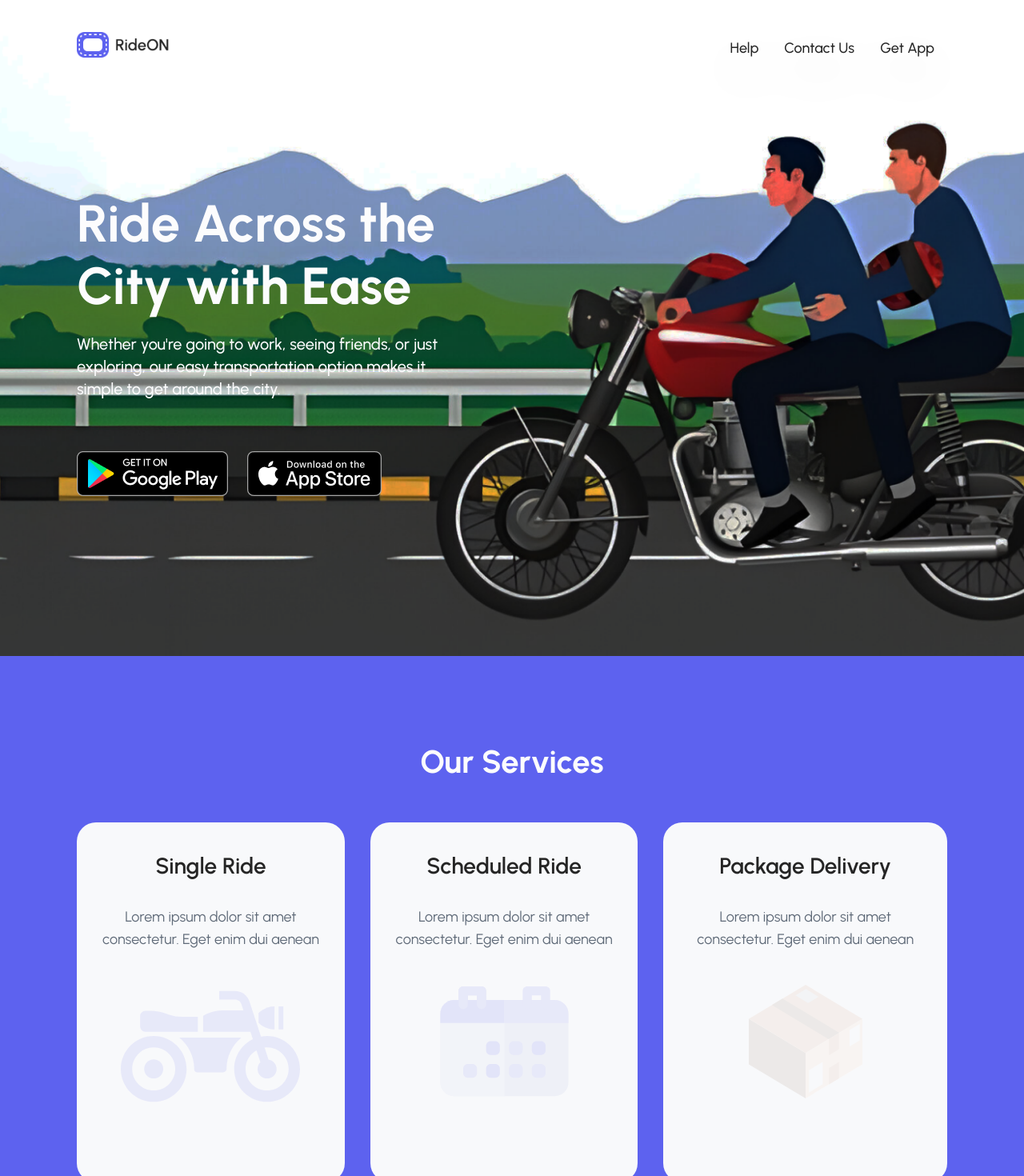
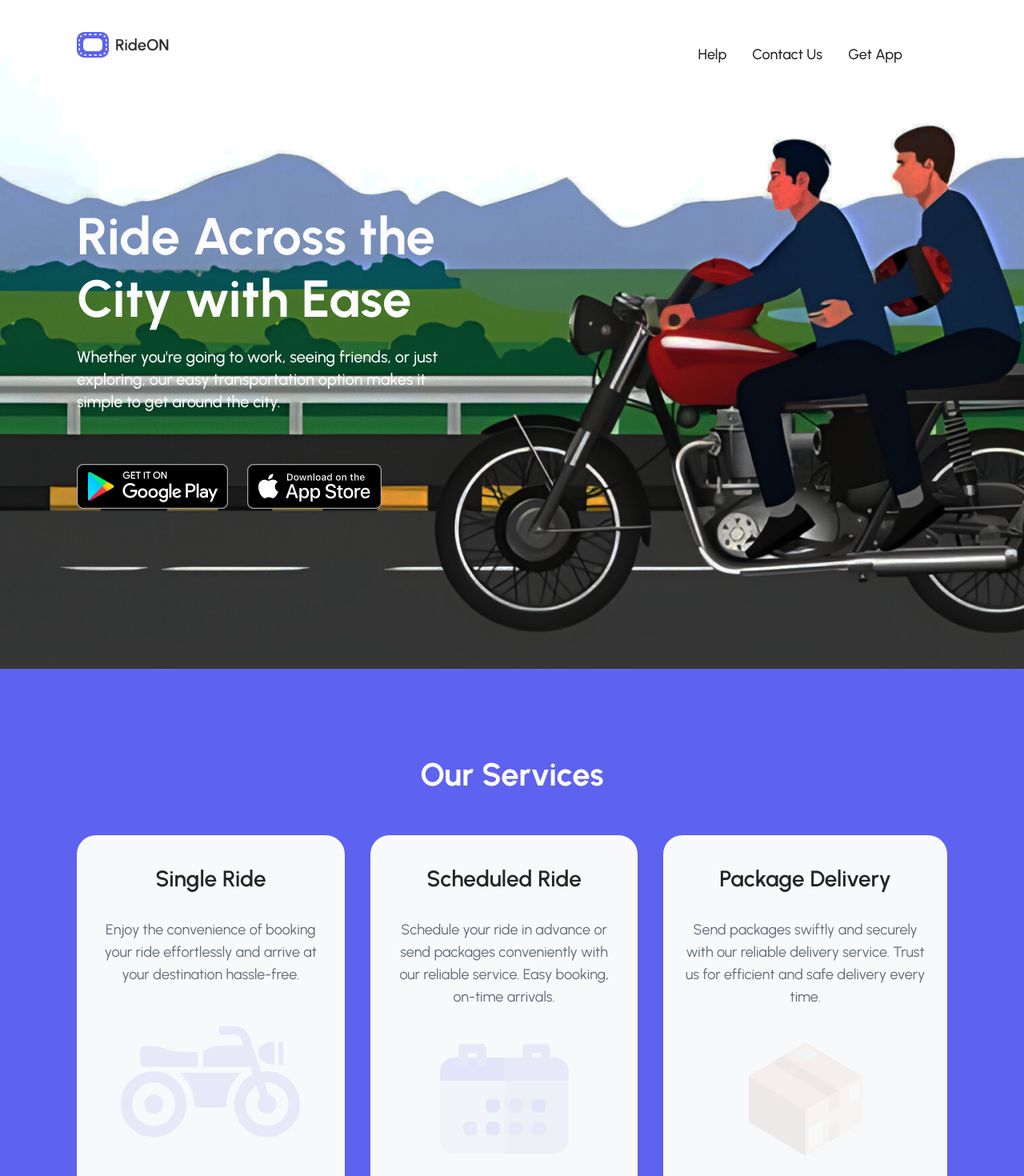
Before and after one commit to mindset001/ride-on, a Next.js app: page / in a window 1280 px wide. Shown: the top 1470 px of the page at 80% size. Built offline with nearby package versions, Linux system fonts and the light colour scheme.

Commit message:
Done with adjustment

```diff
--- a/src/Constant data/index.ts
+++ b/src/Constant data/index.ts
@@ -2,19 +2,19 @@ import { Bike, Calendar, Box } from "../assets";
 export const Service = [
   {
     title: "Single Ride",
-    details: "Lorem ipsum dolor sit amet consectetur. Eget enim dui aenean ",
+    details: "Enjoy the convenience of booking your ride effortlessly and arrive at your destination hassle-free.",
     image: Bike,
     button: "Book Ride",
   },
   {
     title: "Scheduled Ride",
-    details: "Lorem ipsum dolor sit amet consectetur. Eget enim dui aenean ",
+    details: "Schedule your ride in advance or send packages conveniently with our reliable service. Easy booking, on-time arrivals.",
     image: Calendar,
     button: "Book Ride",
   },
   {
     title: "Package Delivery",
-    details: "Lorem ipsum dolor sit amet consectetur. Eget enim dui aenean ",
+    details: "Send packages swiftly and securely with our reliable delivery service. Trust us for efficient and safe delivery every time.",
     image: Box,
     button: "Send Package",
   },
--- a/src/app/components/Home.tsx
+++ b/src/app/components/Home.tsx
@@ -1,6 +1,6 @@
 "use client";
 
-import { AppleStore, GooglePlay, Logo } from "@/assets";
+import { AppleStore, Close, GooglePlay, Logo, Menu } from "@/assets";
 import { NextPage } from "next";
 import Image from "next/image";
 import { StaticImageData } from "next/image";
@@ -16,13 +16,16 @@ interface Props {}
 const Home: NextPage<Props> = ({}) => {
   const [toggle, setToggle] = useState<boolean>(false);
 
-  const NavToggle = (): any => {
-    return setToggle(!toggle);
+  const NavToggleOpen = (): any => {
+    return setToggle(true);
+  };
+  const NavToggleClose = (): any => {
+    return setToggle(false);
   };
 
   // useClient();
   return (
-    <div className="Home relative">
+    <div className="Home relative overflow-x-hidden">
       <Image
         src={DesktopBG}
         alt="Hero"
@@ -44,16 +47,39 @@ const Home: NextPage<Props> = ({}) => {
         sizes="auto"
       />
       <div className="Header">
-        <div className="size-auto">
-          <Image src={Logo} className="w-full h-auto max-w-[116px]" alt="RideON" />
+        <div className="size-auto z-20">
+          <Image
+            src={Logo}
+            className="w-full h-auto max-w-[116px]"
+            alt="RideON"
+          />
         </div>
         <div
-          className="text-2xl font-semibold block md:hidden"
-          onClick={NavToggle}
+          className="md:hidden max-w-10 h-auto flex justify-center items-center"
+          onClick={NavToggleOpen}
         >
-          ☰
+          <Image
+            src={Menu}
+            alt="☰"
+            rel="preload"
+            style={{ width: "auto", height: "auto" }}
+            className="size-full"
+          />
         </div>
-        <div className={`Navbar ${toggle ? "flex md:flex" : "hidden md:flex"}`}>
+        <div className={`Navbar ${toggle ? "flex right-0 left-0 sm:right-0 sm:left-0 md:flex duration-500" : "flex left-full -right-full sm:left-full sm:-right-full md:flex duration-500"}`}>
+          <div
+            className="top-6 right-6 sm:right-10 absolute md:hidden max-w-10 h-auto flex justify-center items-center"
+            onClick={NavToggleClose}
+          >
+            <Image
+              src={Close}
+              alt="X"
+              rel="preload"
+              style={{ width: "auto", height: "auto" }}
+              className="size-full"
+            />
+          </div>
+          <div className="Navbar-holder">
             <Link href={""} onClick={() => setToggle(false)}>
               Help
             </Link>
@@ -64,6 +90,24 @@ const Home: NextPage<Props> = ({}) => {
               Get App
             </Link>
           </div>
+          <div className="Navbar-stores-holder">
+            <Link href={""} className="mb-5 mr-0 md:mb-0 md:mr-6">
+              <Image
+                src={GooglePlay}
+                alt="Google Play"
+                // className="size-1/2 md:size-[70%] lg:size-full"
+                className="w-[189px] h-[56px]"
+              />
+            </Link>
+            <Link href={""} className="">
+              <Image
+                src={AppleStore}
+                alt="Apple Store"
+                className="w-[189px] h-[56px] md:w-[168px]"
+              />
+            </Link>
+          </div>
+        </div>
       </div>
       <div className="Home-Body">
         <div className="Home-Content">
@@ -73,7 +117,7 @@ const Home: NextPage<Props> = ({}) => {
             easy transportation option makes it simple to get around the city.
           </p>
         </div>
-        <div className=" flex flex-col md:flex-row items-center">
+        <div className="flex flex-col md:flex-row items-center">
           <Link href={""} className="mb-5 mr-0 md:mb-0 md:mr-6">
             <Image
               src={GooglePlay}
--- a/src/app/globals.css
+++ b/src/app/globals.css
@@ -33,27 +33,39 @@
   }
   .Navbar {
     @apply flex-col md:flex-row font-medium text-lg leading-6;
-
     @apply text-[rgba(37,37,37,1)];
 
     /* Mobile Nav Setting */
     @apply bg-white md:bg-transparent;
-    @apply absolute top-20 md:static;
-    @apply right-6 left-6 sm:right-10 sm:left-10;
-    @apply py-10 md:py-0 rounded;
+    @apply absolute top-0 md:static;
+    @apply pt-[88px] pb-[77px] md:py-0 rounded;
     @apply items-center md:items-start;
-    @apply shadow-lg drop-shadow-2xl shadow-gray-400 md:shadow-none;
+    @apply justify-between md:justify-normal;
+    @apply min-h-full md:h-auto;
+    @apply px-6 sm:px-10;
+    /* @apply shadow-lg drop-shadow-2xl shadow-gray-400 md:shadow-none; */
 
     /* @apply bg-slate-700; */
   }
-  .Navbar a {
+  .Navbar-holder {
+    @apply flex flex-col md:flex-row;
+
+    @apply w-full;
+  }
+  .Navbar-holder a {
     @apply mx-0 md:mx-2 lg:mx-3 xl:mx-4;
-    @apply py-2;
+    @apply py-4;
+    @apply border-b md:border-none border-[rgba(234,_236,_240,_1)] border-solid;
+
+    @apply uppercase md:capitalize;
+  }
+  .Navbar-stores-holder {
+    @apply flex flex-col w-full h-full md:hidden items-center;
   }
   .Home-Body {
     @apply w-full md:w-[70%] lg:w-[50%];
     @apply text-[rgba(37,37,37,1)] md:text-[rgba(252,_252,_253,_1)];
-    @apply my-16 sm:my-24 md:my-32 lg:my-32  xl:my-40;
+    @apply mt-16 mb-[53px] sm:mt-24 md:my-32 lg:my-32  xl:my-40;
     @apply text-center md:text-left;
   }
   .Home-Content {
--- a/src/assets/index.ts
+++ b/src/assets/index.ts
@@ -22,6 +22,8 @@ import FacebookLogo from "./FacebookLogo.svg";
 import WhatsAppLogo from "./WhatsappLogo.svg";
 import LinkedinLogo from "./LinkedinLogo.svg";
 import InstagramLogo from "./InstagramLogo.svg";
+import Close from "./Close.svg";
+import Menu from "./Menu.svg";
 
 export {
   Logo,
@@ -47,4 +49,6 @@ export {
   WhatsAppLogo,
   LinkedinLogo,
   InstagramLogo,
+  Close,
+  Menu,
 };
```
Also changed, not shown: src/assets/Close.svg (added), src/assets/Menu.svg (added). Lines whose indentation alone changed are shown as unchanged.
